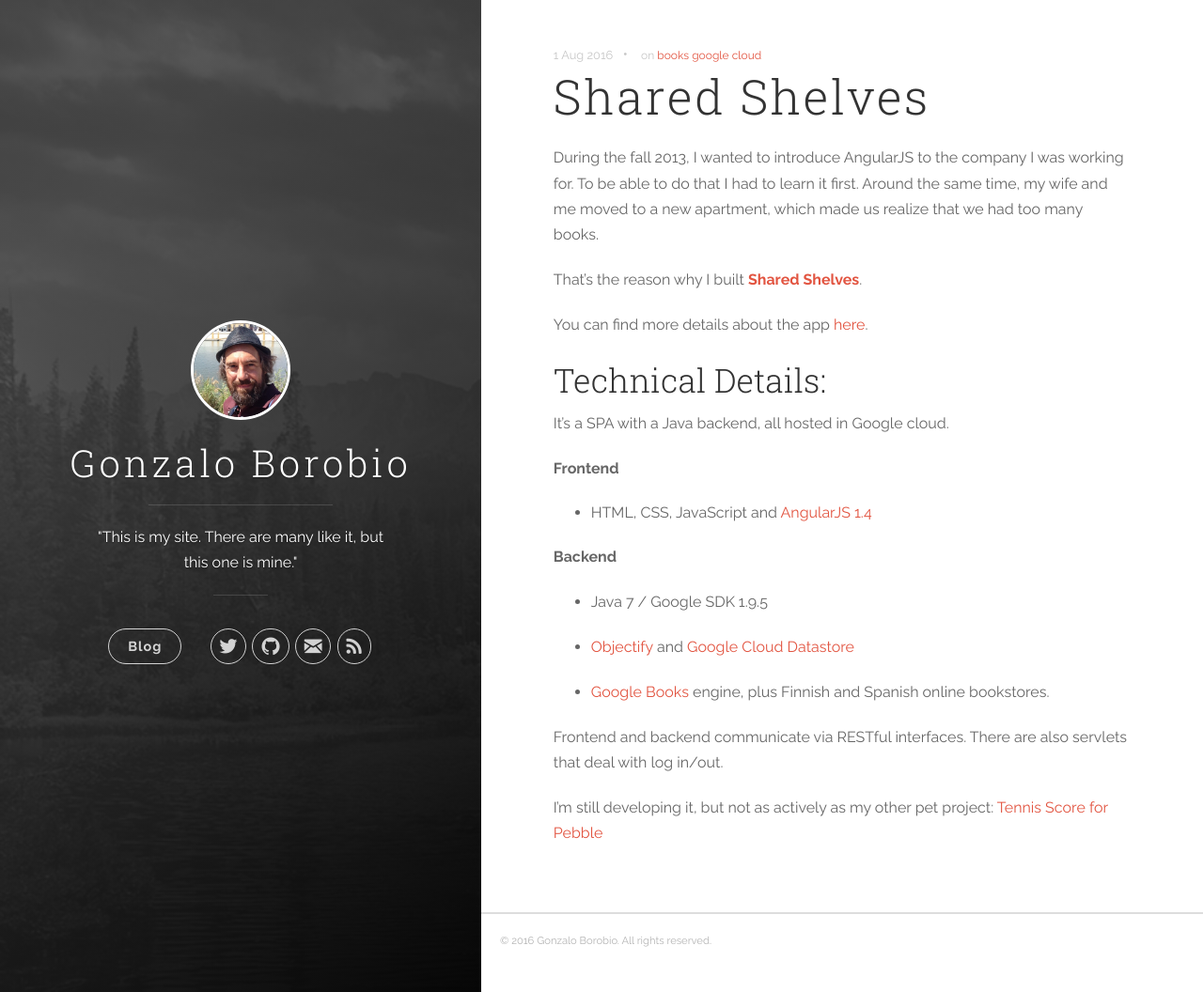
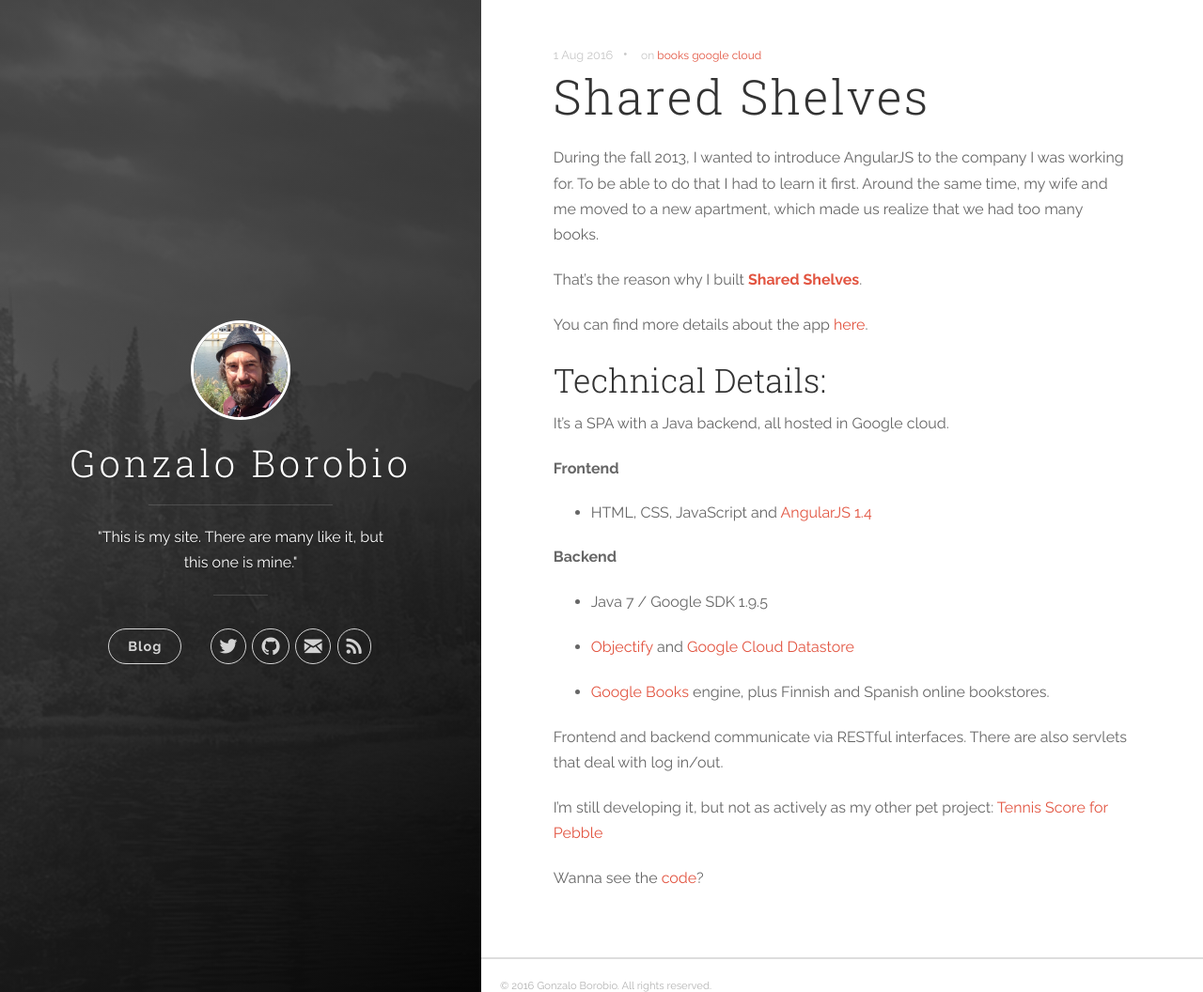
Before and after one commit to gborobio73/gborobio73.github.io, a Jekyll site: the page built from _posts/2016-08-01-shared-shelves-no-login.markdown, in a window 1280 px wide and 1056 px high. Shown: the whole window at 94% size. Built offline with Jekyll 4.4.1, drawn with Linux system fonts in a browser that asks for light colours; nearby versions of some CDN libraries.

Commit message:
added link to code

```diff
--- a/_posts/2016-08-01-shared-shelves-no-login.markdown
+++ b/_posts/2016-08-01-shared-shelves-no-login.markdown
@@ -30,3 +30,5 @@ It's a SPA with a Java backend, all hosted in Google cloud.
 Frontend and backend communicate via RESTful interfaces. There are also servlets that deal with log in/out.
 
 I'm still developing it, but not as actively as my other pet project: [Tennis Score for Pebble](http://gborobio73.github.io/2016/tennis-score-for-pebble/)
+
+Wanna see the [code](https://github.com/gborobio73/tbe)?
```
